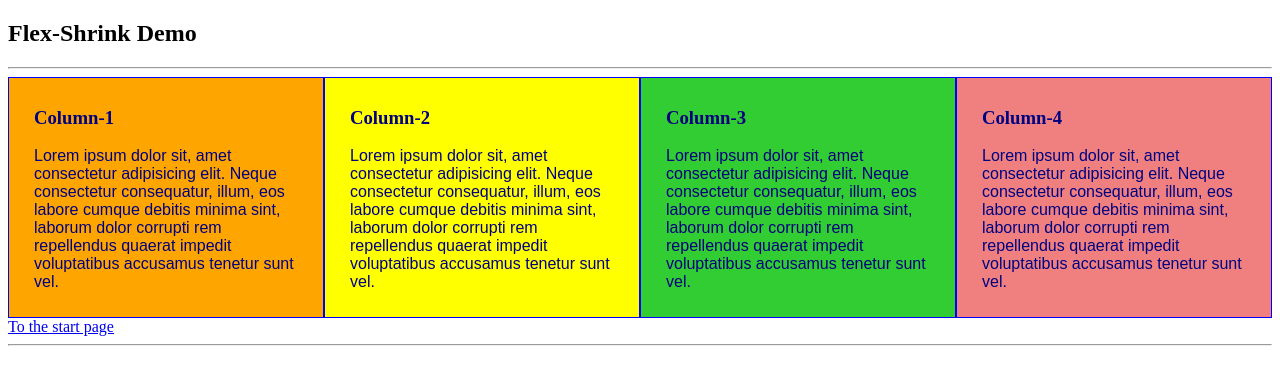
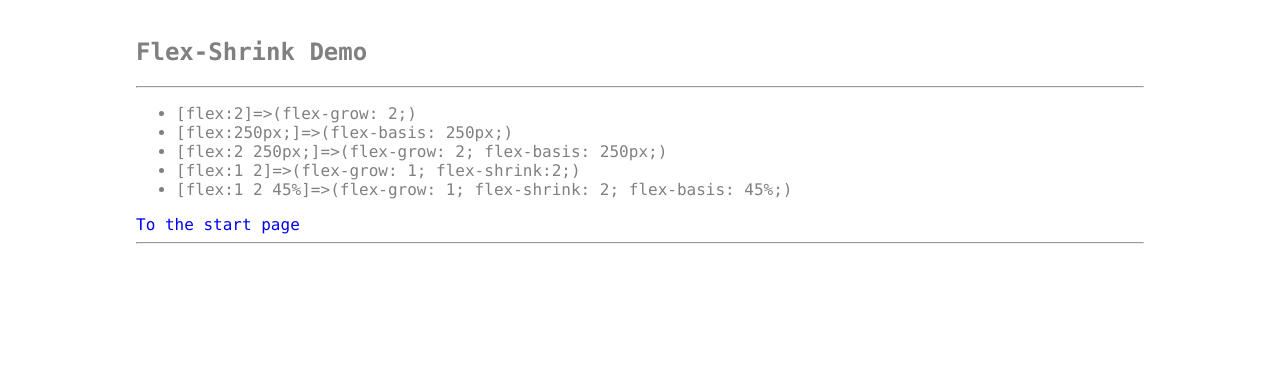
Before and after one commit to Falka-HTML/FlexBoxDemo, a plain HTML site: page FlexElementsDemo/flex.html in a window 1280 px wide. Drawn offline with Linux system fonts and the light colour scheme.

Commit message:
Added flex.html

```diff
--- a/FlexElementsDemo/flex.html
+++ b/FlexElementsDemo/flex.html
@@ -3,56 +3,21 @@
 <head>
     <meta charset="UTF-8">
     <meta name="viewport" content="width=s, initial-scale=1.0">
-    <title>Flex shrink</title>
-    <style>
-        #flex-box{
-            display: flex;
-            color:navy;
-        }
-        .column{
-            flex-basis: 100px;
-            flex-grow: 1;
-            flex-shrink: 1;
-            background-color: orange;
-            padding: 10px 25px;
-            border: 1px solid blue;
-        }
-        p{
-            font: 12pt sans-serif;
-        }
-        .column:nth-child(2){
-            background-color: yellow;
-        }
-        .column:nth-child(3){
-            background-color: limegreen;
-        }
-        .column:nth-child(4){
-            background-color: lightcoral;
-        }
-    </style>
+    <title>Flex-union Demo</title>
+
+    <link rel="stylesheet" href="index.css">
 </head>
 <body>
     <h2>Flex-Shrink Demo</h2>
     <hr>
     <main>
-        <div id="flex-box" class="row">
-            <div class="column">
-                <h3>Column-1</h3>
-                <p>Lorem ipsum dolor sit, amet consectetur adipisicing elit. Neque consectetur consequatur, illum, eos labore cumque debitis minima sint, laborum dolor corrupti rem repellendus quaerat impedit voluptatibus accusamus tenetur sunt vel.</p>
-            </div>
-            <div class="column">
-                <h3>Column-2</h3>
-                <p>Lorem ipsum dolor sit, amet consectetur adipisicing elit. Neque consectetur consequatur, illum, eos labore cumque debitis minima sint, laborum dolor corrupti rem repellendus quaerat impedit voluptatibus accusamus tenetur sunt vel.</p>
-            </div>
-            <div class="column">
-                <h3>Column-3</h3>
-                <p>Lorem ipsum dolor sit, amet consectetur adipisicing elit. Neque consectetur consequatur, illum, eos labore cumque debitis minima sint, laborum dolor corrupti rem repellendus quaerat impedit voluptatibus accusamus tenetur sunt vel.</p>
-            </div>
-            <div class="column">
-                <h3>Column-4</h3>
-                <p>Lorem ipsum dolor sit, amet consectetur adipisicing elit. Neque consectetur consequatur, illum, eos labore cumque debitis minima sint, laborum dolor corrupti rem repellendus quaerat impedit voluptatibus accusamus tenetur sunt vel.</p>
-            </div>
-        </div>
+       <ul>
+           <li>[flex:2]=>(flex-grow: 2;)</li>
+           <li>[flex:250px;]=>(flex-basis: 250px;)</li>
+           <li>[flex:2 250px;]=>(flex-grow: 2; flex-basis: 250px;)</li>
+           <li>[flex:1 2]=>(flex-grow: 1; flex-shrink:2;)</li>
+           <li>[flex:1 2 45%]=>(flex-grow: 1; flex-shrink: 2; flex-basis: 45%;)</li>
+       </ul>
     </main>
     <a href="index.html">To the start page</a>
     <hr>
```
Also changed, not shown: FlexElementsDemo/index.html (+1 -1 lines).
